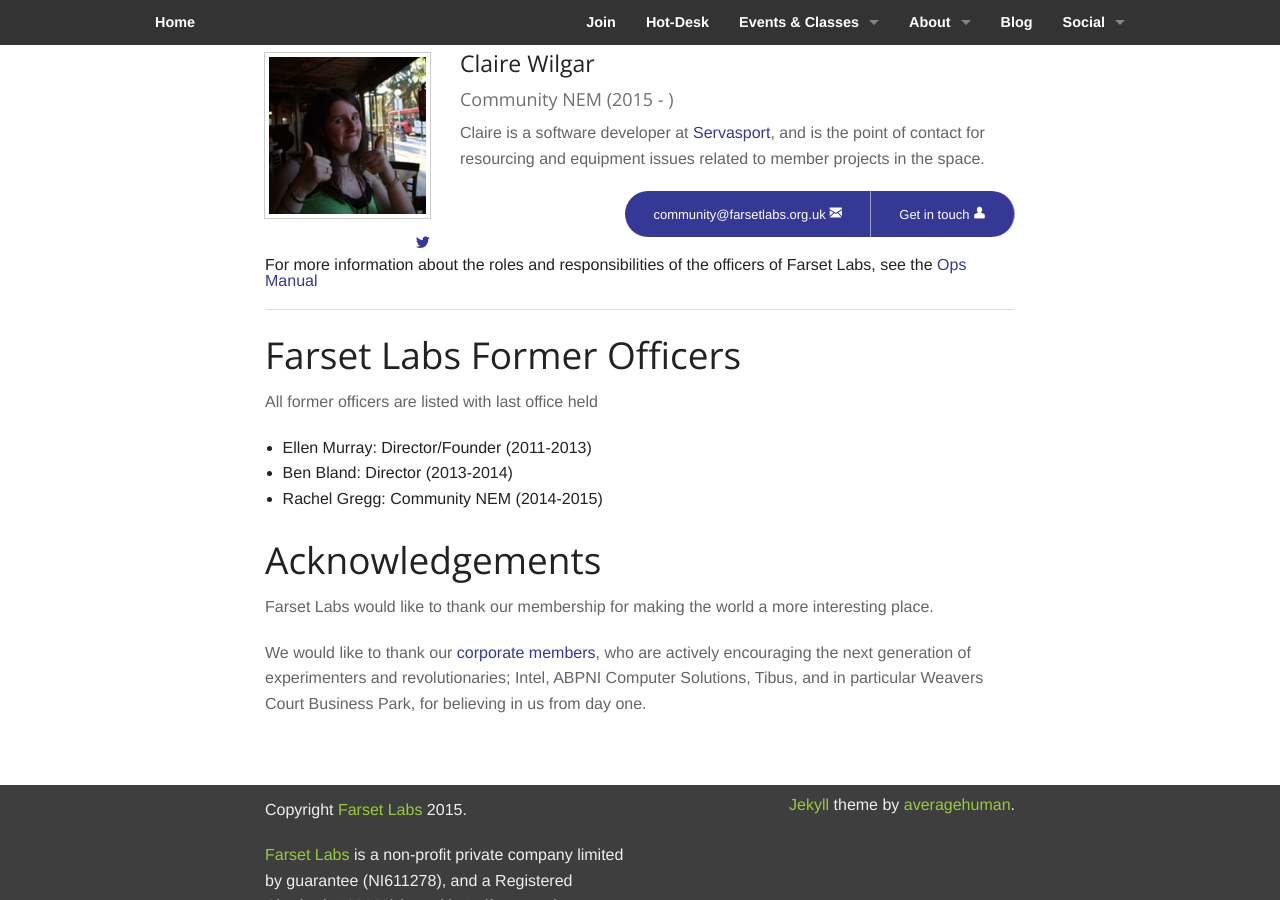
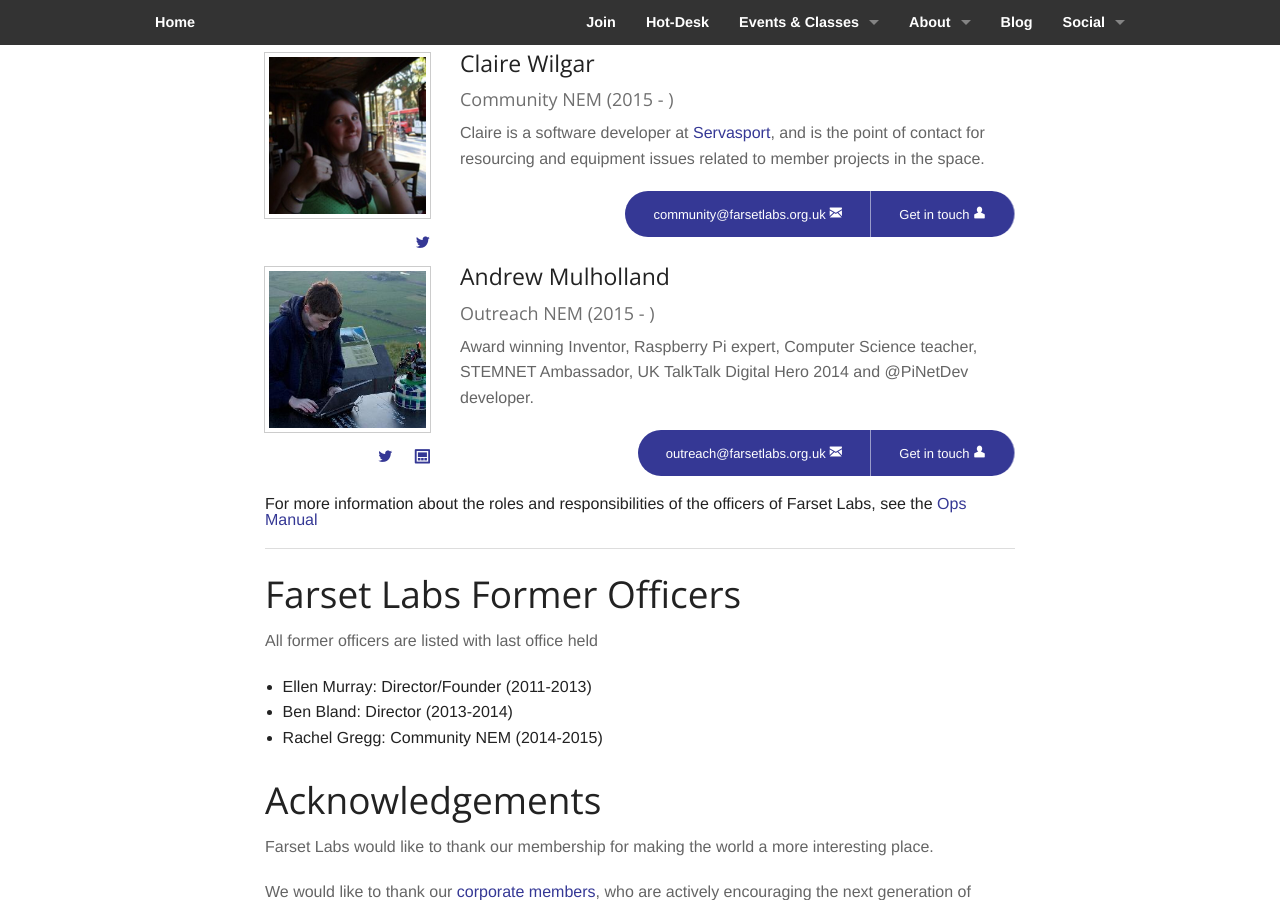
Before and after one commit to FarsetLabs/farsetlabs.github.io, a Jekyll site: the page built from about/index.html, in a window 1280 px wide and 900 px high, scrolled down 2801 px. Built offline with Jekyll 4.4.1, drawn with Linux system fonts in a browser that asks for light colours.

Commit message:
Add Mulholland to NEMS listings

```diff
--- a/_config.yml
+++ b/_config.yml
@@ -128,3 +128,13 @@
     email: "community@farsetlabs.org.uk"
     discourse: "clairebones"
     twitter: "clairedotw"
+
+  - name: Andrew Mulholland
+    username: mulholland
+    year: 2015 -
+    title: "Outreach NEM"
+    email: "outreach@farsetlabs.org.uk"
+    blurb: "Award winning Inventor, Raspberry Pi expert, Computer Science teacher, STEMNET Ambassador, UK TalkTalk Digital Hero 2014 and @PiNetDev developer."
+    discourse: "gbaman1"
+    twitter: "gbaman1"
+    website: "http://pi.gbaman.info/"
```
Also changed, not shown: assets/img/profiles/mulholland.jpg (added).
